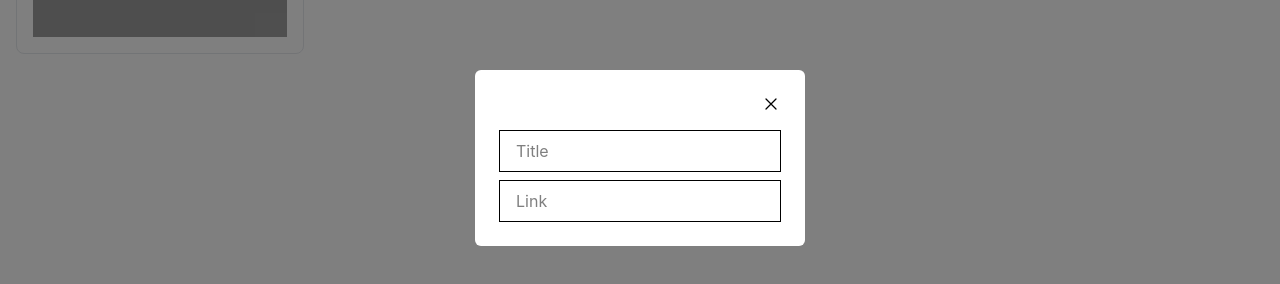
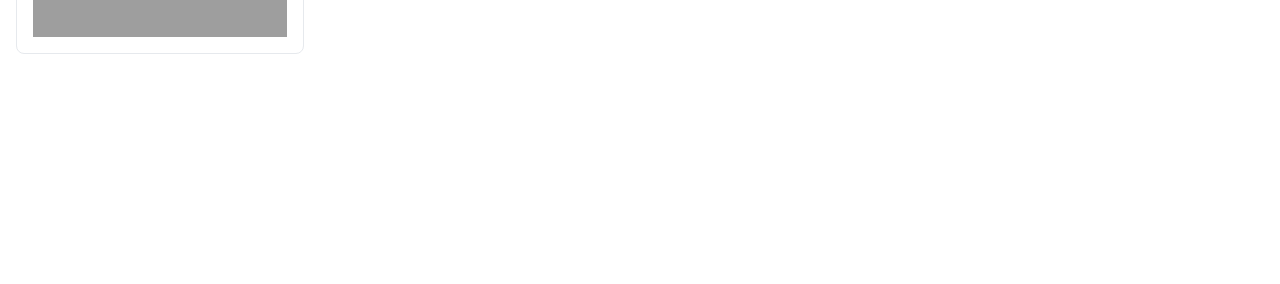
Before and after one commit to Abhikansh3/secound-brain, a React (Vite) app in the folder frontend/: page / in a window 1280 px wide. Shown: the part 242-526 px from the top of the page. Built offline with nearby package versions, Linux system fonts and the light colour scheme; grey boxes are pictures that could not be loaded.

Commit message:
createconttentModal component completed

```diff
--- a/frontend/src/App.tsx
+++ b/frontend/src/App.tsx
@@ -6,7 +6,7 @@ import { Card } from './components/Card'
 import { CreateContentModal } from './components/CreateContentModal'
 import { useState } from 'react'
 function App() {
-  const [modalOpen, setModalOpen] = useState(true)
+  const [modalOpen, setModalOpen] = useState(false)
   return (
     <>
       <CreateContentModal open={modalOpen} onClose={() => {
--- a/frontend/src/components/CreateContentModal.tsx
+++ b/frontend/src/components/CreateContentModal.tsx
@@ -1,4 +1,5 @@
 import { CrossIcon } from "../icons/CrossIcon";
+import { Button } from "./Button";
 
 export function CreateContentModal({ open, onClose }: { open: any, onClose: any }) {
   return (
@@ -8,14 +9,15 @@ export function CreateContentModal({ open, onClose }: { open: any, onClose: any
 
         <div className="bg-white p-6 rounded-md flex flex-col gap-4">
 
-          <div className="flex justify-end" onClick={onClose}>
+          <div className="flex justify-end cursor-pointer" onClick={onClose}>
             <CrossIcon />
           </div>
           <div className="flex flex-col gap-2">
             <Input placeholder="Title" />
             <Input placeholder="Link" />
           </div>
-
+          <div className="flex justify-center">
+            <Button variant="primary" text="Submit" /> </div>
         </div>
 
       </div>}
```
